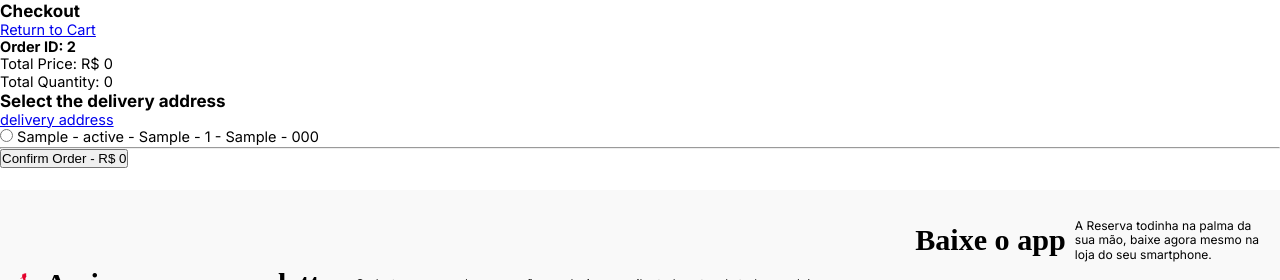
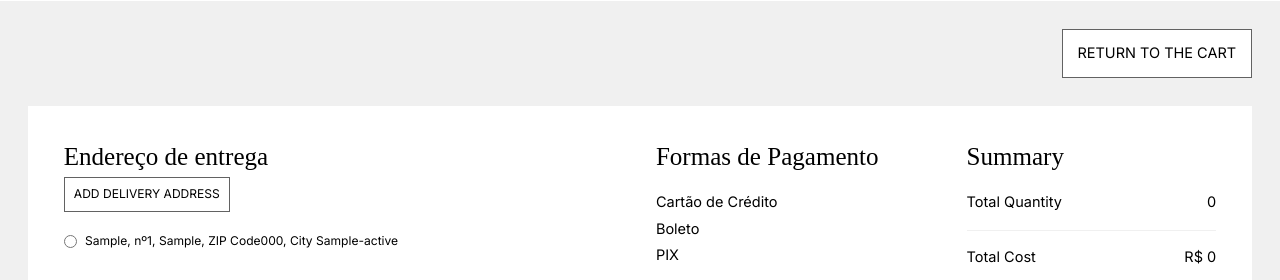
Before and after one commit to Dante-Navaza2005/NovaInfinitus-ecommerce, a Django app: page /checkout/ in a window 1280 px wide. Shown: the part 103-383 px from the top of the page. Run offline with Django 5.2, Linux system fonts and the light colour scheme; a user stored in the database is signed in; tables that the repository leaves empty hold one stand-in row (values such as "Sample post"); grey boxes marked "Sample" are stand-in pictures.

Commit message:
cart and checkout

```diff
--- a/ecommerce_main/static/css/main.css
+++ b/ecommerce_main/static/css/main.css
@@ -2141,6 +2141,8 @@ img {
   color: #228B22;
   font-size: 2.30rem;
   align-self: center;
+  word-wrap: break-word;
+  text-align: center;
 }
 .checkout_erro {
   color: #881111;
@@ -2159,7 +2161,6 @@ img {
   align-items: stretch;
   justify-content: start;
   gap: 1rem;
-  display: none;
 }
 .checkout__endereco-item {
   position: relative;
--- a/ecommerce_main/store/templates/base.html
+++ b/ecommerce_main/store/templates/base.html
@@ -4,11 +4,10 @@
 <head>
     <meta charset="UTF-8">
     <meta name="viewport" content="width=device-width, initial-scale=1.0">
-    <title>Ecommerce Reserva</title>
     <link rel="stylesheet" type="text/css" href="{% static 'css/main.css' %}">
     <link rel="preconnect" href="https://fonts.googleapis.com" />
     <link rel="preconnect" href="https://fonts.gstatic.com" crossorigin />
-    <link rel="shortcut icon" type="image/png" href="{% static 'images/LOGO_FULL.png' %}">
+    <link rel="icon" type="image/x-icon" href="{% static 'images/new_logo_header.svg' %}">
 
 
 
--- a/ecommerce_main/store/templates/checkout.html
+++ b/ecommerce_main/store/templates/checkout.html
@@ -3,51 +3,157 @@
 
 {% block body %}
 
-<h3>
-    Checkout
-</h3>
 
-<a href = "{% url 'cart' %}">Return to Cart</a>
+<main class="principal">
+    <title>Checkout | Reserva</title>
 
-<h4>Order ID: {{ order.id }}</h4>
-<p>Total Price: R$ {{ order.total_cost }}</p>
-<p>Total Quantity: {{ order.total_quantity }}</p>
+    <section class="secao-checkout">
+      <a href="{% url 'cart' %}" class="checkout__botao">Return to the Cart</a>
 
+      <div class="checkout">
+
+
+        <form
+          class="checkout__form"
+          action="{% url 'finish_order' order.id %}"
+          method="post"
+        >
+        {% csrf_token %}
+
+          <!--Showing different divs if the user is authenticated-->
+          {% if not request.user.is_authenticated %}
+          <div
+            class="checkout__secao-entrega-login"
+          >
+            <div class="checkout__secao-login">
+              <div class="checkout__titulos">
+                <p class="checkout__titulo">Identifique-se</p>
+              </div>
+
+              <div class="checkout__endereco-item">
+                <label for="email">E-mail</label>
+                <input name="email" type="email" />
+              </div>
+            </div>
+
+            <div class="checkout__secao-entrega">
+              <div class="checkout__titulos">
+                <p class="checkout__titulo">Endereço de entrega</p>
+                <a
+                  class="checkout__botao checkout__botao--entrega"
+                  href="{% url 'add_address' %}"
+                  type="button"
+                >
+                Add delivery address
+                </a>
+              </div>
+
+              <div class="checkout__endereco-cadastrado">
+                {% for address in addresses %}
+                <div class="checkout__pagamento-item">
+                  <input type="radio" name="adress" value="{{ address.id }}" />
+                  <label for="{{ address.id }}"
+                    >{{ address.street }}, nº{{ address.number }}, {{ address.apartment }}, ZIP Code{{ address.zip_code }}, City {{ address.city }}-{{ address.state }}</label
+                  >
+                </div>
+                {% endfor %}
+              </div>
+            </div>
+          </div>
+
+          {% else %}
+
+          <div
+            class="checkout__secao-entrega-login checkout__secao-entrega-login--logado"
+          >
+
+          <div class="checkout__secao-entrega">
+            <div class="checkout__titulos">
+              <p class="checkout__titulo">Endereço de entrega</p>
+              <a
+                class="checkout__botao checkout__botao--entrega"
+                href="{% url 'add_address' %}"
+                type="button"
+              >
+              Add delivery address
+              </a>
+            </div>
+
+            <div class="checkout__endereco-cadastrado">
+              {% for address in addresses %}
+              <div class="checkout__pagamento-item">
+                <input type="radio" name="adress" value="{{ address.id }}" />
+                <label for="{{ address.id }}"
+                  >{{ address.street }}, nº{{ address.number }}, {{ address.apartment }}, ZIP Code{{ address.zip_code }}, City {{ address.city }}-{{ address.state }}</label
+                >
+              </div>
+              {% endfor %}
+            </div>
+          </div>
+          </div>
+          {% endif %}
+
+          <div class="checkout__secao-pagamento-infos">
+            <div class="checkout__secao-pagamento">
+              <div class="checkout__titulos">
+                <p class="checkout__titulo">Formas de Pagamento</p>
+              </div>
+
+              <div class="checkout__pagamento-formas">
+                <div class="checkout__pagamento-item">
+                  <p for="cartao_credito">Cartão de Crédito</p>
+                </div>
+
+                <div class="checkout__pagamento-item">
+                  <p for="boleto">Boleto</p>
+                </div>
+
+                <div class="checkout__pagamento-item">
+                  <p for="pix">PIX</p>
+                </div>
+
+              </div>
+            </div>
+
+            <div class="checkout__secao-infos">
+              <div class="checkout__titulos checkout__titulos--mb">
+                <p class="checkout__titulo">Summary</p>
+              </div>
+
+              <div class="subtotal__infos">
+                <p>Total Quantity</p>
+                <p>{{ order.total_quantity }}</p>
+              </div>
+
+              <div class="subtotal__infos subtotal__infos--sborda">
+                <p>Total Cost</p>
+                <p>R$ {{ order.total_cost }}</p>
+              </div>
+              <input type="hidden" value="{{ order.total_cost }}" name="total">
+
+
+              <button style="margin-bottom: 2rem;" class="subtotal__botao" type="submit">
+                Confirm Order
+              </button>
               {% if error %}
-
                 {% if error == "conflicting_cost" %}
-        <p>Invalid product total cost. Try again or return to the cart.</p>
+                    <p class="checkout__erro">Invalid product total cost. Try again or return to the cart.</p>
                 {% endif %}
 
                 {% if error == "adress" %}
-        <p>Select a delivery adress to continue.</p>
+                    <p class="checkout_erro">Select a delivery adress to continue.</p>
                 {% endif %}
 
                 {% if error == "email" %}
-        <p>Fill in your email to continue.</p>
+                    <p class="checkout_erro">Fill in your email to continue.</p>
                 {% endif %}
               {% endif %}
-
-<form method="POST" action="{% url 'finish_order' order.id %}">
-        {% csrf_token %}
-        <h3>Select the delivery address</h3>
-        <a href="{% url 'add_address' %}">delivery address</a>
-        <br>
-    {% for address in addresses %}
-        <input type="radio" name="adress" value="{{ address.id }}"> <!--Radio button -> choose one option, all connected to the same name. Value is what is sent to the website-->
-        <label for= "{{ address.id }}">{{ address.city }} - {{ address.state }} - {{ address.street }} - {{ address.number }} - {{ address.apartment }} - {{ address.zip_code }}</label> <!--Button text, for tag vinculates each button the the size-->
-        <br>
-    {% endfor %}
-
-    {% if not request.user.is_authenticated %}
-        <hr>
-        <h4>Fill in your email to finish your order</h4>
-        <input type="email" name="email" placeholder="email"> <!--Placeholder is the transparent text that appears before-->
-    {% endif %}
-    <hr>
-    <input type="hidden" value="{{ order.total_cost }}" name="total">
-    <button type="submit">Confirm Order - R$ {{ order.total_cost }}</button>
+            </div>
+          </div>
         </form>
+      </div>
+    </section>
+  </main>
 
 
 {% endblock %}
--- a/ecommerce_main/store/templates/homepage.html
+++ b/ecommerce_main/store/templates/homepage.html
@@ -4,6 +4,8 @@
 {% block body %}
 
 <main class="principal">
+  <title>Homepage | Reserva</title>
+
     <section class="banner-grid">
     {% for banner in banners %}
     <a
--- a/ecommerce_main/store/templates/store.html
+++ b/ecommerce_main/store/templates/store.html
@@ -4,6 +4,8 @@
 
 {% block body %}
 <main class="principal principal--padding-b">
+  <title>Store | Reserva</title>
+
     <section class="loja">
       <form class="menu" method="POST" action="">
         {% csrf_token %}
--- a/ecommerce_main/store/templates/user/create_account.html
+++ b/ecommerce_main/store/templates/user/create_account.html
@@ -4,6 +4,8 @@
 {% block body %}
 
 <main class="principal">
+  <title>Create Account | Reserva</title>
+
     <section class="conta">
 
       <div class="conta__container">
--- a/ecommerce_main/store/templates/user/login.html
+++ b/ecommerce_main/store/templates/user/login.html
@@ -6,6 +6,8 @@
 
 
 <main class="principal">
+  <title>Log In | Reserva</title>
+
     <section class="conta">
 
       <div class="conta__container">
--- a/ecommerce_main/store/templates/user/my_orders.html
+++ b/ecommerce_main/store/templates/user/my_orders.html
@@ -4,6 +4,8 @@
 {% block body %}
 
 <main class="principal">
+  <title>My Orders | Reserva</title>
+
     <section class="conta">
       <div class="conta__container">
         <div class="checkout__titulos">
--- a/ecommerce_main/store/templates/user/your_account.html
+++ b/ecommerce_main/store/templates/user/your_account.html
@@ -4,6 +4,7 @@
 {% block body %}
 
 <main class="principal">
+  <title>My Account | Reserva</title>
     <section class="conta">
         {% if altered_account %}
         <p class="checkout_acerto">Account information succesfully saved</p>
--- a/ecommerce_main/store/templates/view_product.html
+++ b/ecommerce_main/store/templates/view_product.html
@@ -4,6 +4,8 @@
 {% block body %}
 
 <main class="principal principal--padding-b principal--gap">
+  <title>{{ product.name }} | Reserva</title>
+
     <section class="s-produto">
       <div class="s-produto__carrossel">
         <div class="s-produto__carrossel-itens">
```
Also changed, not shown: ecommerce_main/store/templates/cart.html (+22 -2 lines), ecommerce_main/static/images/empty_cart.png (added), ecommerce_main/static/images/new_logo_header.svg (added). Lines whose indentation alone changed are shown as unchanged.
